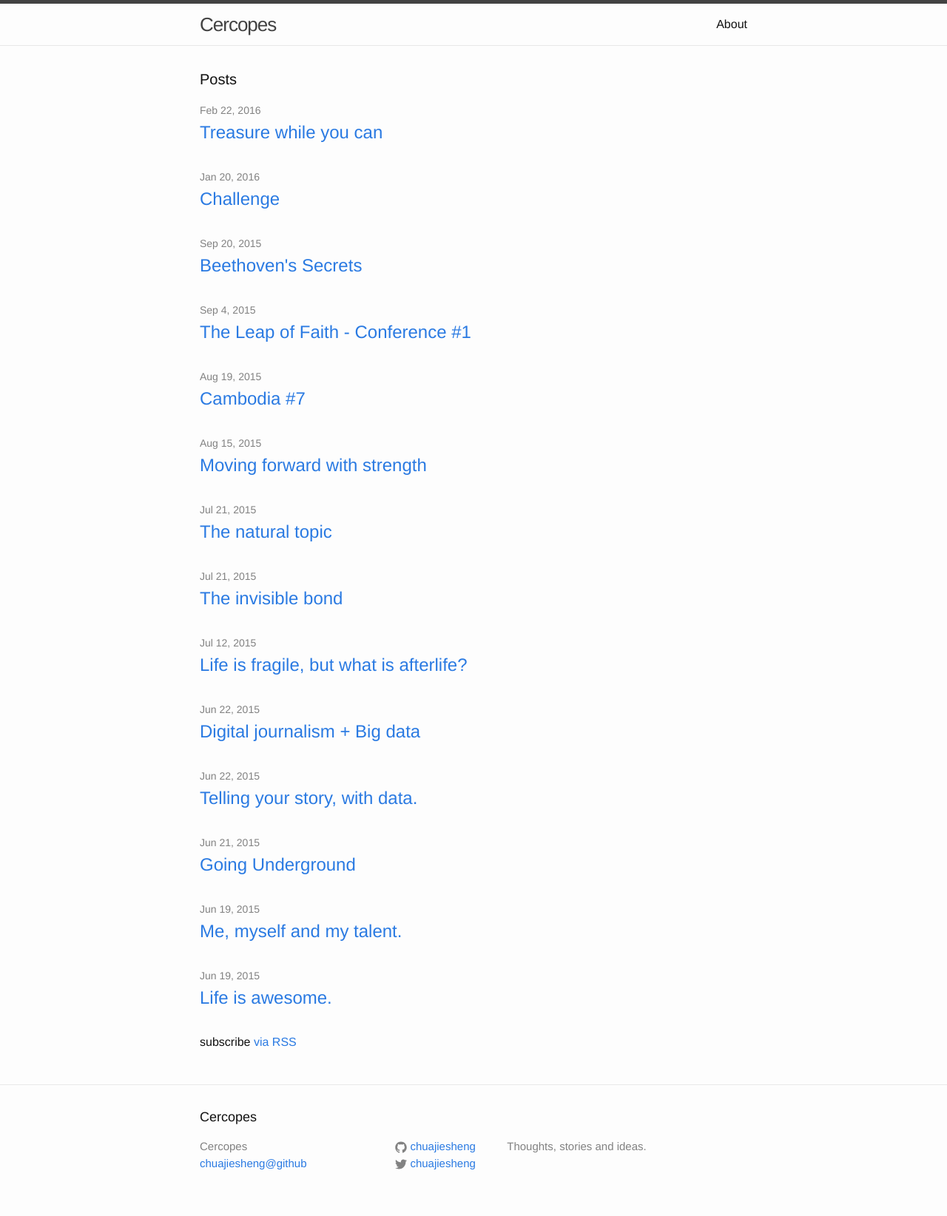
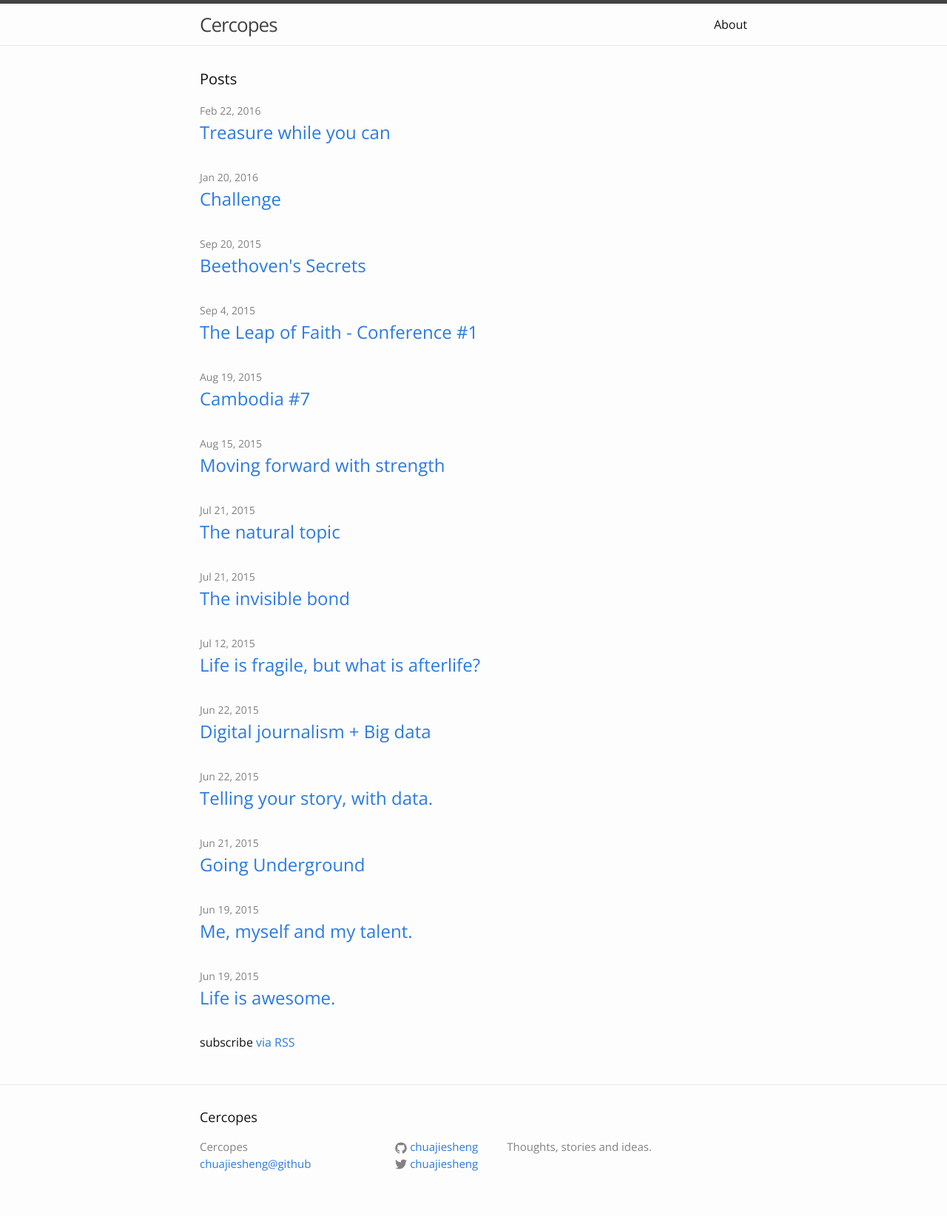
Before and after one commit to chuajiesheng/chuajiesheng.github.io, a Jekyll site: the page built from index.html, in a window 1280 px wide. Shown: the whole page at 74% size. Built offline with Jekyll 4.4.1, drawn with Linux system fonts in a browser that asks for light colours.

Commit message:
Add open sans, set as default and lower font weight

```diff
--- a/_includes/head.html
+++ b/_includes/head.html
@@ -4,6 +4,9 @@
   <meta name="viewport" content="width=device-width, initial-scale=1">
 
   <title>{% if page.title %}{{ page.title | escape }}{% else %}{{ site.title | escape }}{% endif %}</title>
+
+  <link href='https://fonts.googleapis.com/css?family=Open+Sans:400,300' rel='stylesheet' type='text/css'>
+
   <meta name="description" content="{% if page.excerpt %}{{ page.excerpt | strip_html | strip_newlines | truncate: 160 }}{% else %}{{ site.description }}{% endif %}">
 
   <link rel="stylesheet" href="{{ "/css/main.css" | prepend: site.baseurl }}">
--- a/css/main.scss
+++ b/css/main.scss
@@ -6,9 +6,9 @@
 
 
 // Our variables
-$base-font-family: "Helvetica Neue", Helvetica, Arial, sans-serif;
+$base-font-family: 'Open Sans', sans-serif;;
 $base-font-size:   16px;
-$base-font-weight: 400;
+$base-font-weight: 300;
 $small-font-size:  $base-font-size * 0.875;
 $base-line-height: 1.5;
 
```
